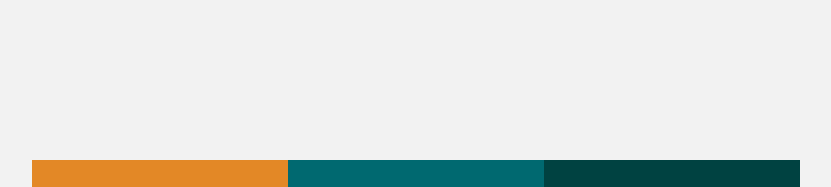
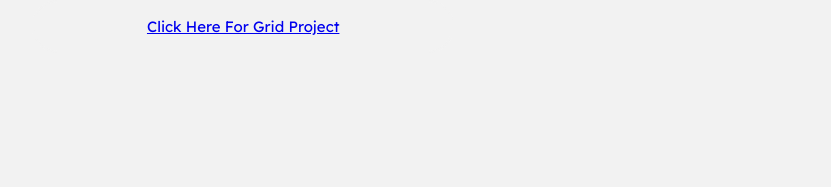
Before and after one commit to keleruby/Layout-Project-Zuri, a plain HTML site: page index.html in a window 1280 px wide. Shown: the top 187 px of the page, without its empty margins (224-1055 px from the left). Drawn offline with Linux system fonts and the light colour scheme.

Commit message:
Update index.html

```diff
--- a/index.html
+++ b/index.html
@@ -17,6 +17,7 @@
   </head>
   <body>
     <main>
+      <button><a href="https://keleruby.github.io/Grid-Layout/">Click Here For Grid Project</a></button>
       <div class="container">
         <div id="sedans">
           <div class="content">
```
